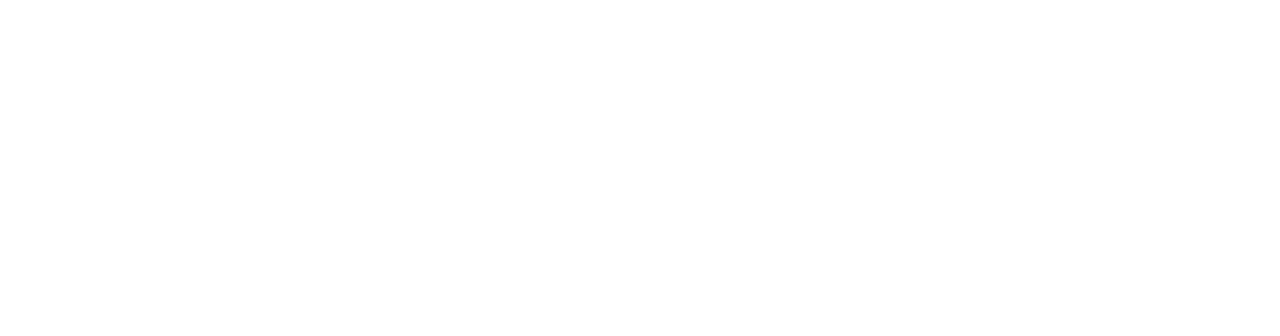
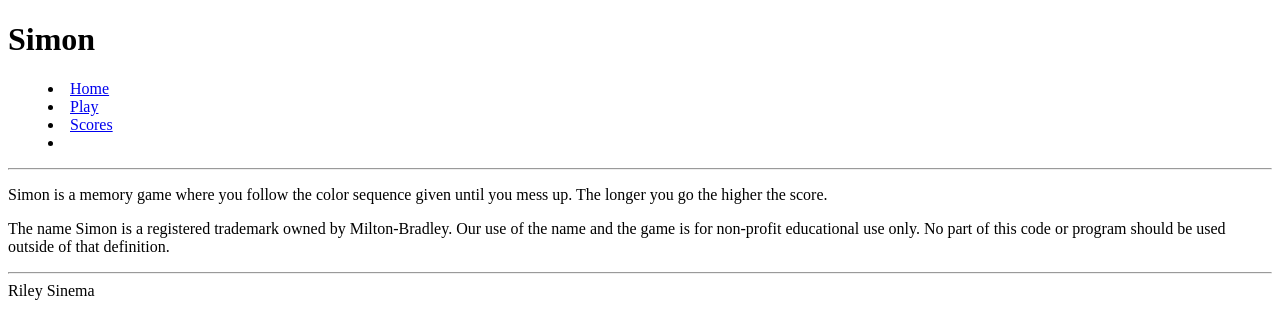
Before and after one commit to rsinema/simon, a plain HTML site: page about.html in a window 1280 px wide. Drawn offline with Linux system fonts and the light colour scheme.

Commit message:
added about.html file

```diff
--- a/about.html
+++ b/about.html
@@ -6,4 +6,39 @@
         <title>About</title>
         <link rel="icon" href="favicon.ico" />
     </head>
+    <body>
+        <header>
+            <h1>Simon</h1>
+
+            <nav>
+                <menu>
+                    <li><a href="index.html">Home</a></li>
+                    <li><a href="play.html">Play</a></li>
+                    <li><a href="scores.html">Scores</a></li>
+                    <li><a href="about.html"></a></li>
+                </menu>
+            </nav>
+
+            <hr />
+        </header>
+        <main>
+            <p>
+                Simon is a memory game where you follow the color sequence
+                given until you mess up. The longer you go the higher the score.
+            </p>
+
+            <p>
+                The name Simon is a registered trademark owned by Milton-Bradley. Our
+                use of the name and the game is for non-profit educational use only. No
+                part of this code or program should be used outside of that definition.
+            </p>
+        </main>
+
+        <footer>
+            <hr />
+            <span class="text-reset">Riley Sinema</span>
+            <br />
+            <a href="https://github.com/rsinema/simon/tree/main"></a>
+        </footer>
+    </body>
 </html>
```
